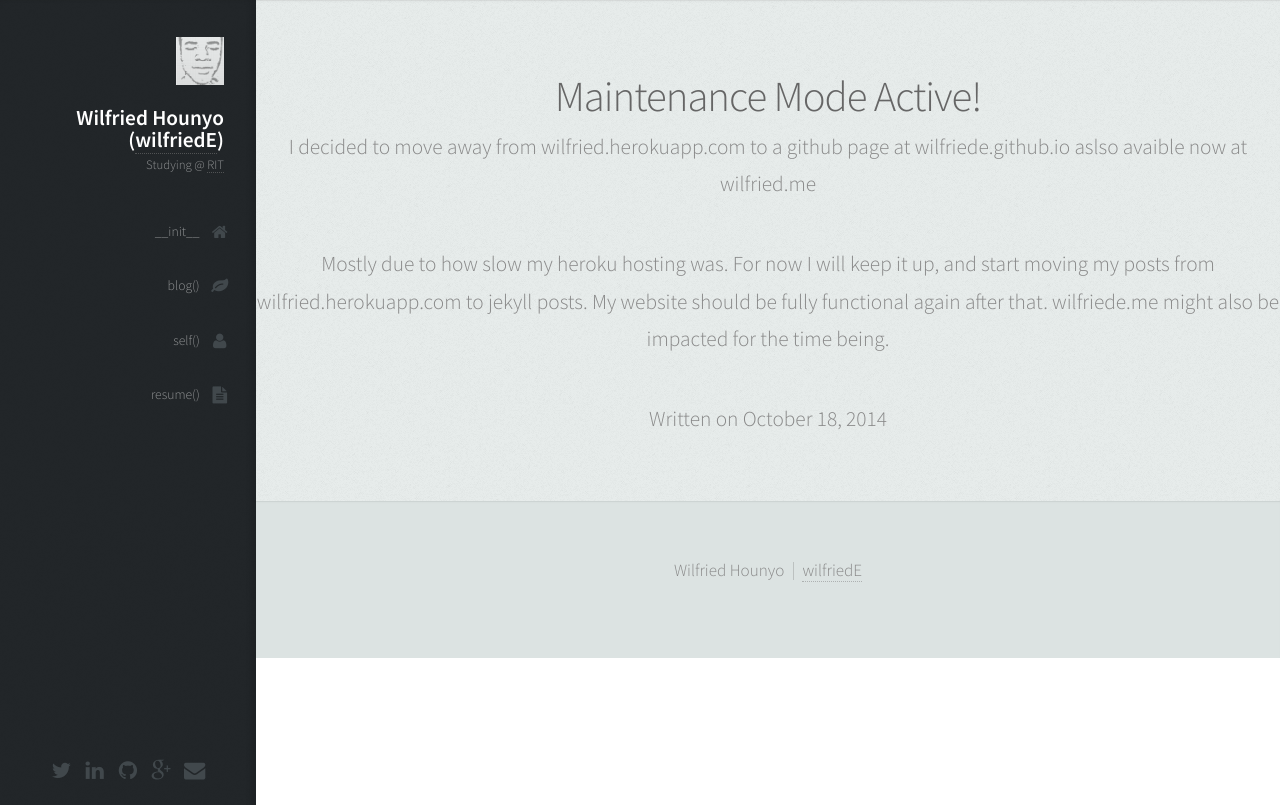
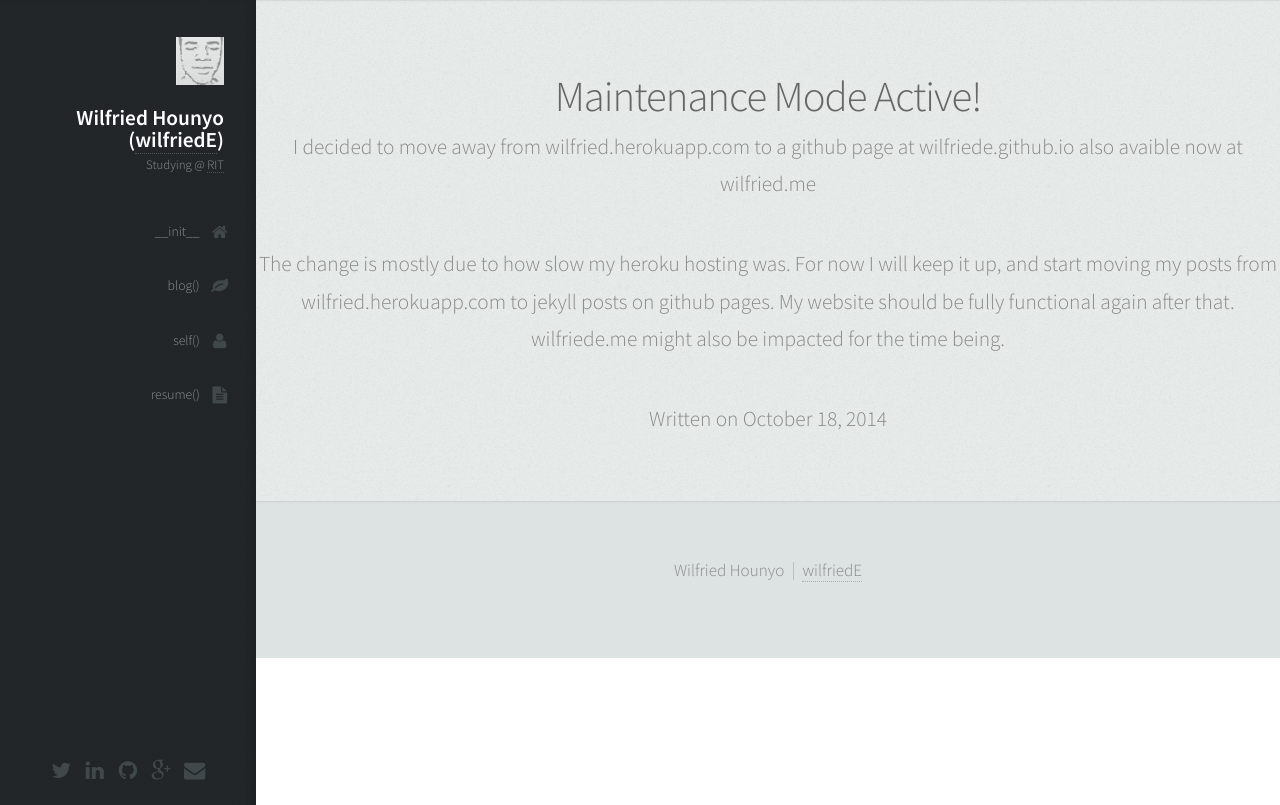
Before and after one commit to wilfriedE/wilfriedE.github.io, a Jekyll site: the page built from _posts/2014-10-18-Rebuilding.html, in a window 1280 px wide, cut to the strip 0-805 px from the top of the page. Built offline with Jekyll 4.4.1, drawn with Linux system fonts in a browser that asks for light colours; comment, search, counter and statistics services are not loaded.

```diff
--- a/_config.yml
+++ b/_config.yml
@@ -30,7 +30,7 @@ footer-links:
   stackoverflow: # your stackoverflow profile, e.g. "users/50476/bart-kiers"
 
 # Your disqus shortname, entering this will enable commenting on posts
-disqus: wilfriede
+disqus: wilfried
 
 # Enter your Google Analytics web tracking code (e.g. UA-2110908-2) to activate tracking
 google_analytics:
--- a/_posts/2014-10-18-Rebuilding.html
+++ b/_posts/2014-10-18-Rebuilding.html
@@ -3,5 +3,5 @@ layout: post
 title: Maintenance Mode Active!
 ---
 
-<p>I decided to move away from wilfried.herokuapp.com to a github page at wilfriede.github.io aslso avaible now at wilfried.me </p>
-<p>Mostly due to how slow my heroku hosting was. For now I will keep it up, and start moving my posts from wilfried.herokuapp.com to jekyll posts. My website should be fully functional again after that. wilfriede.me might also be impacted for the time being.</p>
+<p>I decided to move away from wilfried.herokuapp.com to a github page at wilfriede.github.io also avaible now at wilfried.me </p>
+<p>The change is mostly due to how slow my heroku hosting was. For now I will keep it up, and start moving my posts from wilfried.herokuapp.com to jekyll posts on github pages. My website should be fully functional again after that. wilfriede.me might also be impacted for the time being.</p>
```
